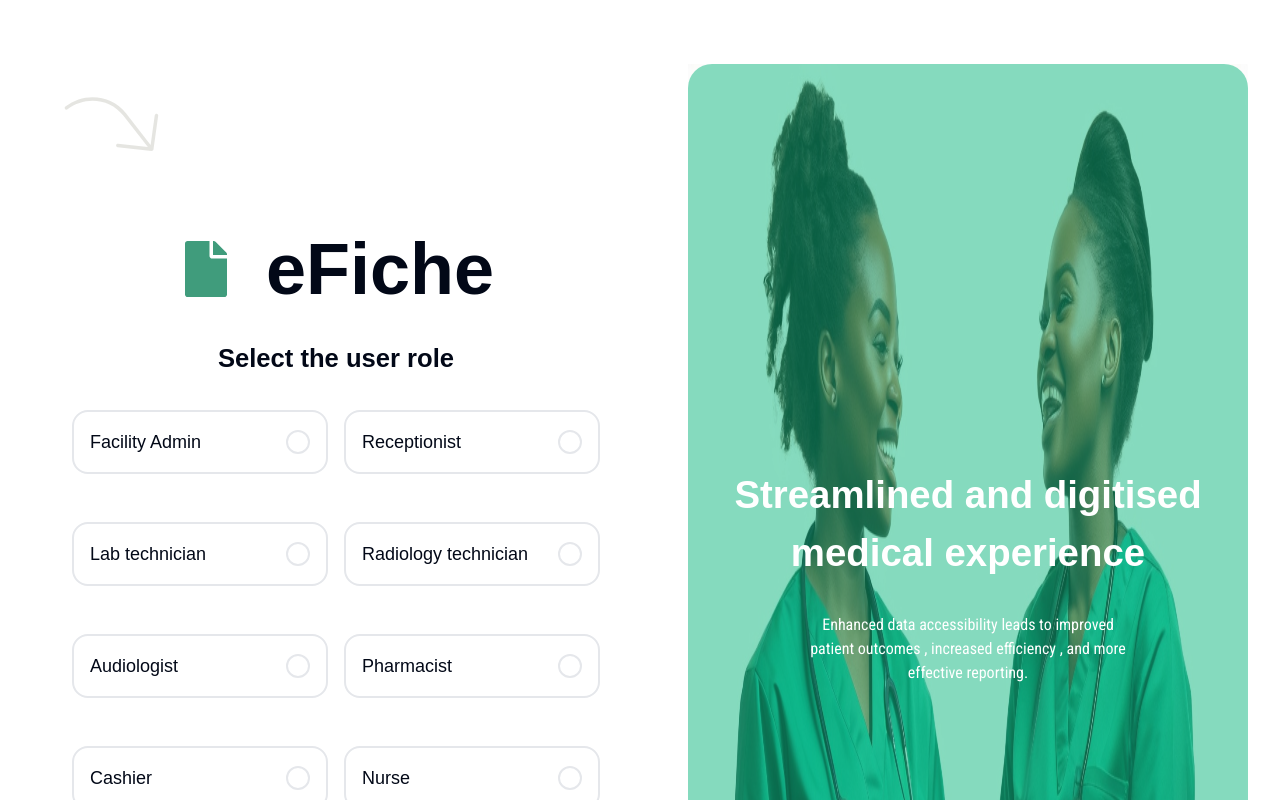
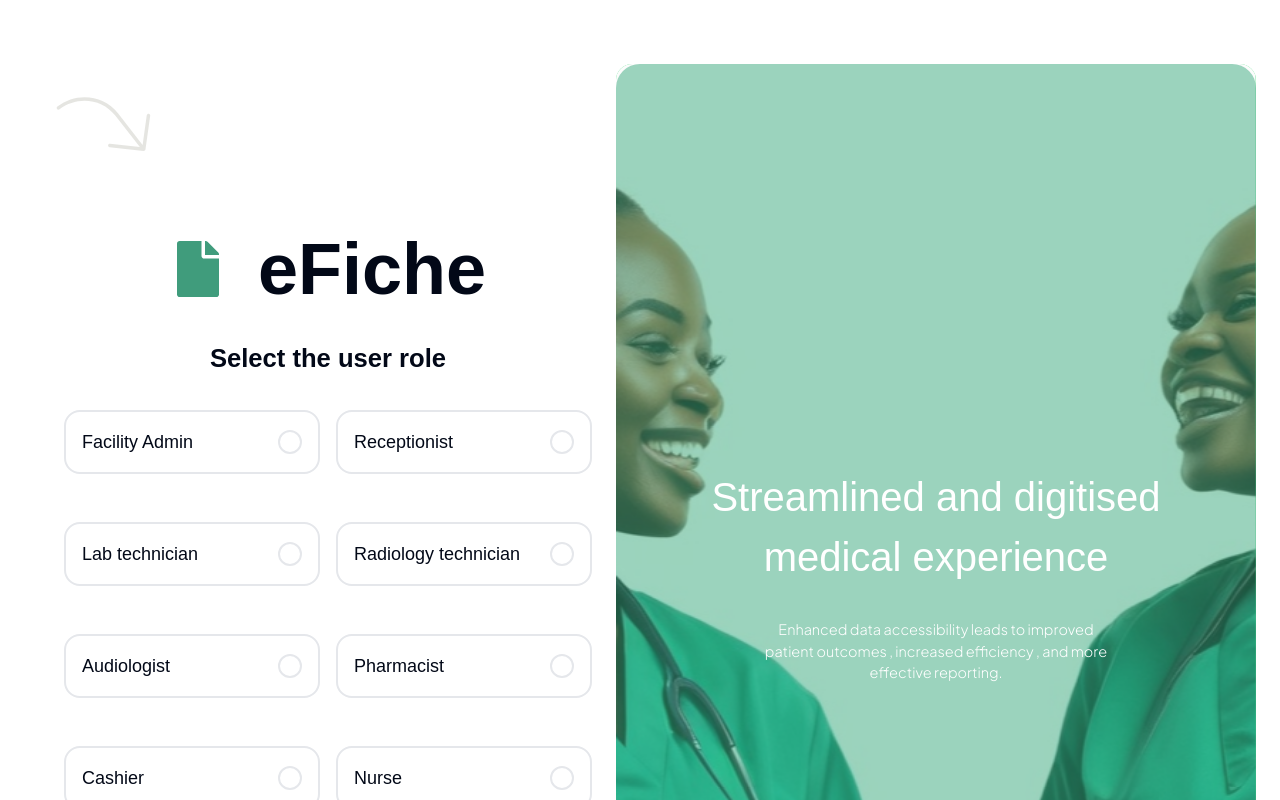
Before and after one commit to fadgadahababashirdev/eficheInterview, a React (Vite) app: page /role in a window 1280 px wide. Shown: the top 800 px of the page. Built offline with nearby package versions, Linux system fonts and the light colour scheme.

Commit message:
adding scaling on user role image

```diff
--- a/src/Pages/ChooseRole.jsx
+++ b/src/Pages/ChooseRole.jsx
@@ -149,15 +149,23 @@ const ChooseRole = () => {
           </div>
         </div>
 
-        <div className=" w-[35rem] bg-green-400   rounded-2xl   hidden xl:flex justify-end relative ml-[8rem] mr-[-5rem]">
-          <img src="../image.png" alt="" className="h-full" />
-          <div className="absolute z-20 w-full h-full bg-emerald-500 opacity-50 top-0 rounded-3xl flex justify-center items-center"></div>
-          <div className="top-0 absolute z-30 w-full h-full flex justify-center items-center">
+        <div className="w-[40rem] bg-green-400 rounded-2xl hidden md:flex justify-end relative ml-[4rem] mr-[-5rem] overflow-hidden">
+        <img
+          src="../image.png"
+          alt=""
+          className="h-full w-full object-cover"
+          style={{
+            animation: 'zoomIn 15s forwards',
+            transformOrigin: 'center center'
+          }}
+        />
+           <div className="absolute z-20 w-full h-full bg-[#3aa97f] opacity-50 top-0 rounded-3xl flex justify-center items-center"></div>
+           <div className="top-0 absolute z-30 w-full h-full flex justify-center items-center">
             <div className="px-[.5rem]">
-              <h1 className="text-[2.4rem] text-center text-white font-semibold ">
+              <h1 className="text-[3rem] md:text-[1.5rem] xl:text-[2.5rem]  text-center text-white ">
                 Streamlined and digitised <br /> medical experience
               </h1>
-              <p className="text-center text-[1rem] text-white mt-[2rem] rob">
+              <p className="text-center text-[1.1rem] md:text-[.8rem]  xl:text-[.9rem] font-thin text-white mt-[2rem] jakarta ">
                 Enhanced data accessibility leads to improved <br />
                 patient outcomes , increased efficiency , and more <br />
                 effective reporting.
@@ -173,5 +181,16 @@ const ChooseRole = () => {
     </div>
   );
 };
-
+const style = document.createElement('style');
+style.textContent = `
+@keyframes zoomIn {
+  0% {
+    transform: scale(1);
+  }
+  100% {
+    transform: scale(1.2);
+  }
+}
+`;
+document.head.appendChild(style);
 export default ChooseRole;
--- a/src/forms/Login.jsx
+++ b/src/forms/Login.jsx
@@ -131,7 +131,7 @@ const Login = () => {
   );
 };
 
-// Add this to your global CSS file
+
 const style = document.createElement('style');
 style.textContent = `
 @keyframes zoomIn {
```
